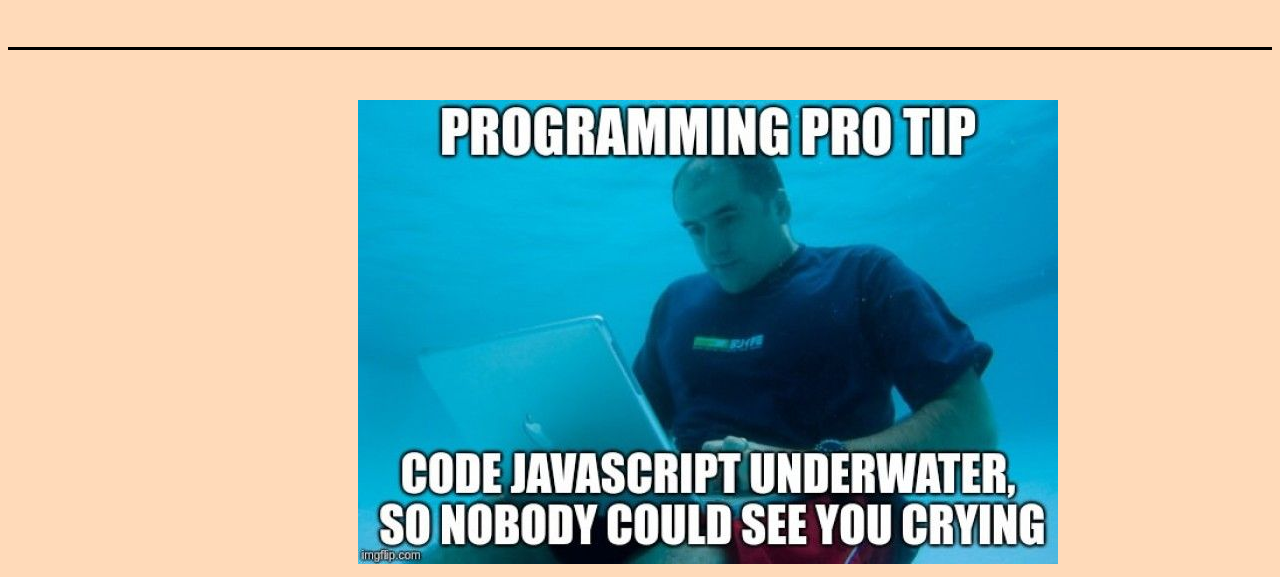
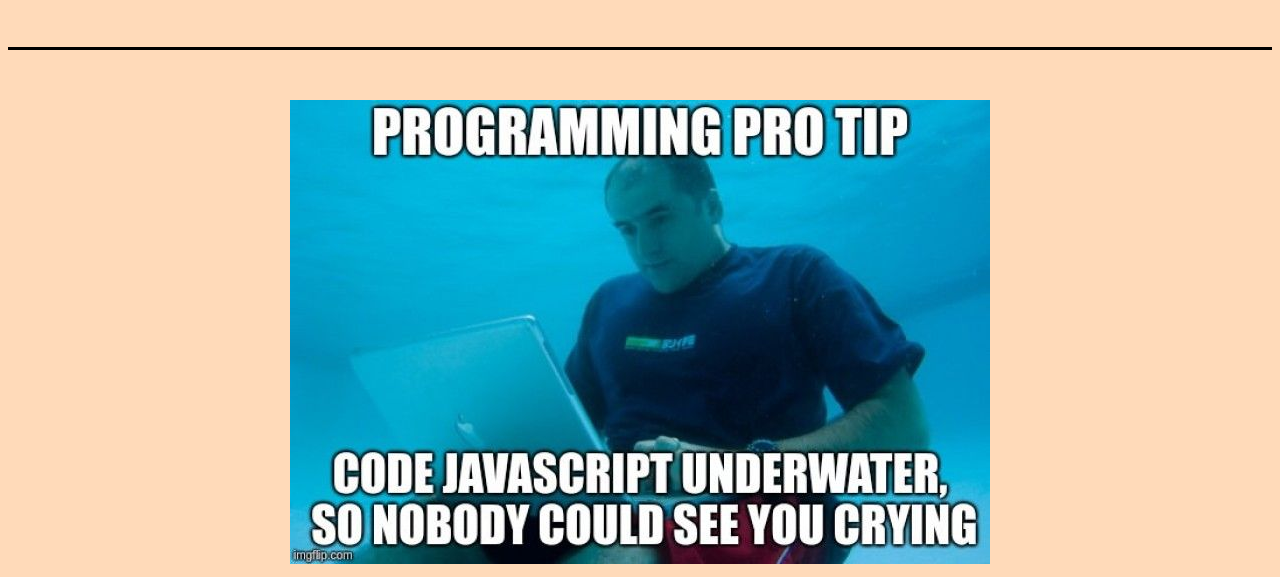
Before and after one commit to Nehbi-Ramadani/Java, a plain HTML site: page index.html in a window 1280 px wide. Shown: the part 276-853 px from the top of the page. Drawn offline with Linux system fonts and the light colour scheme.

Commit message:
update2 index.html

```diff
--- a/DOM-Level-1_5/assets/css/style.css
+++ b/DOM-Level-1_5/assets/css/style.css
@@ -39,8 +39,12 @@ a {
     font-size: 2rem;
 }
 
+div{
+    text-align: center;
+}
+
 div img {
-    padding-left: 350px;
+
     padding-top: 50px;
 
 }
```
